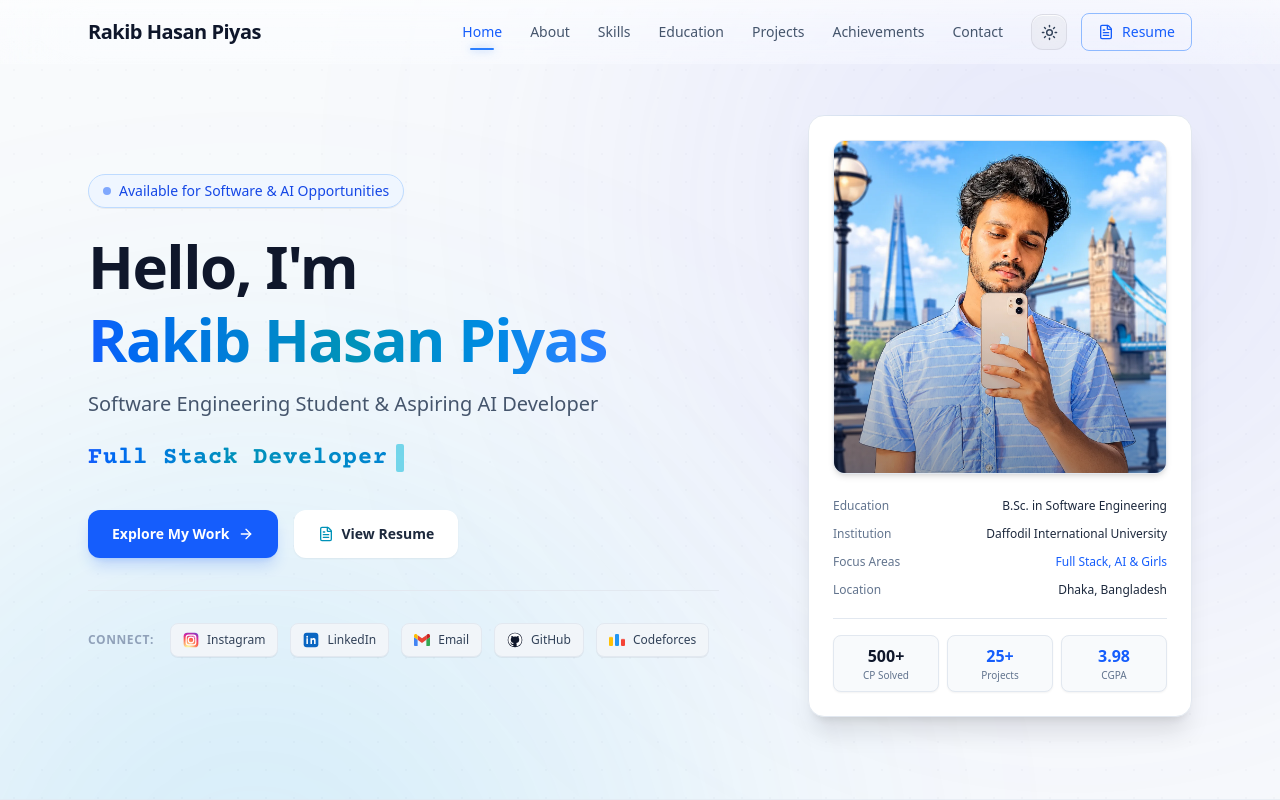
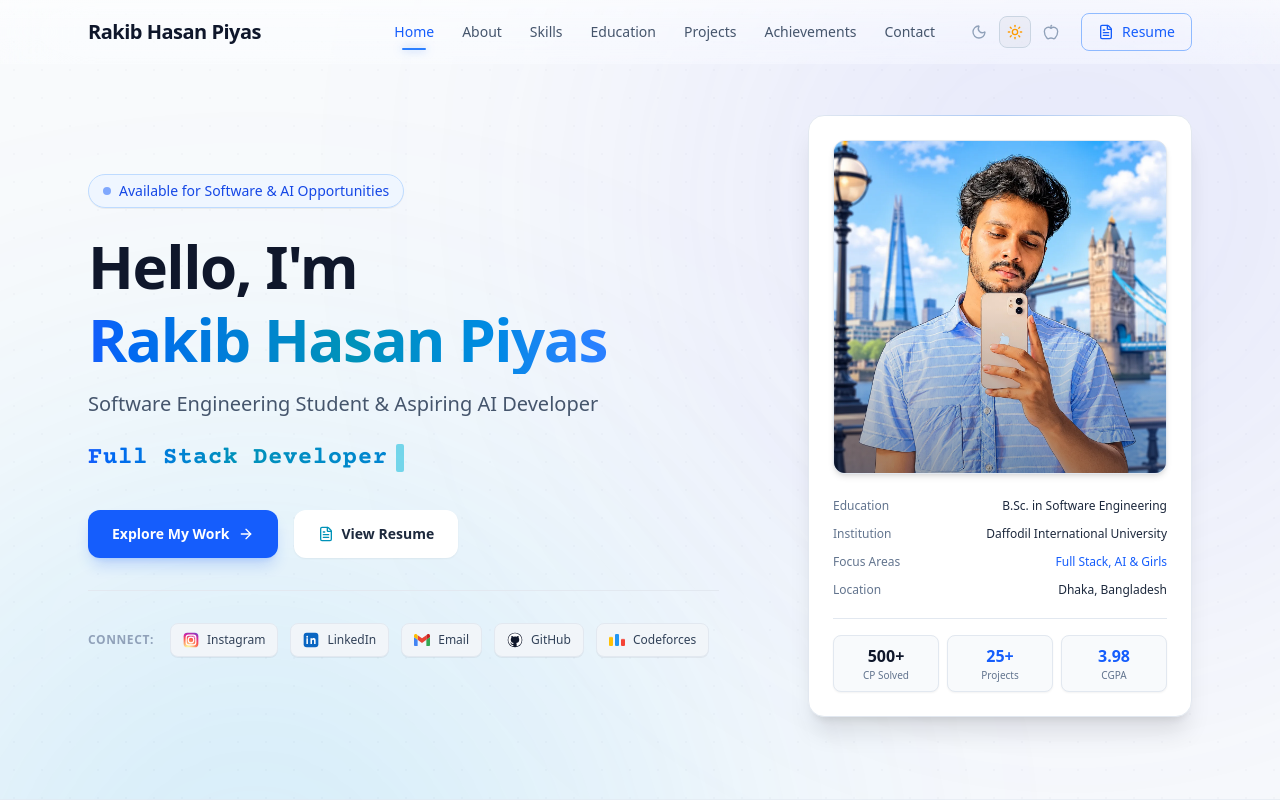
Before and after one commit to rhpiyas/portfolio-2, a Next.js app: page / in a window 1280 px wide. Shown: the top 800 px of the page. Built offline with nearby package versions, Linux system fonts and the light colour scheme.

Commit message:
Updated theme switching style

```diff
--- a/src/components/ui/ThemeToggle.tsx
+++ b/src/components/ui/ThemeToggle.tsx
@@ -1,61 +1,77 @@
 "use client";
 
-import { useTheme } from "@/context/ThemeContext";
-import { Sun, Moon, Apple } from "lucide-react";
+import { useTheme, Theme } from "@/context/ThemeContext";
+import { Moon, Sun, Apple } from "lucide-react";
 
 interface ThemeToggleProps {
   className?: string;
 }
 
+const themeOptions: {
+  id: Theme;
+  label: string;
+  icon: typeof Moon;
+  activeColor: string;
+}[] = [
+  {
+    id: "dark",
+    label: "Dark theme",
+    icon: Moon,
+    activeColor: "text-amber-300",
+  },
+  {
+    id: "light",
+    label: "Light theme",
+    icon: Sun,
+    activeColor: "text-amber-500",
+  },
+  {
+    id: "apple",
+    label: "Apple liquid glass theme",
+    icon: Apple,
+    activeColor: "text-cyan-600 dark:text-cyan-400",
+  },
+];
+
 export default function ThemeToggle({ className = "" }: ThemeToggleProps) {
-  const { theme, toggleTheme, mounted } = useTheme();
+  const { theme, setTheme, mounted } = useTheme();
 
   if (!mounted) {
     return (
       <div
-        className={`w-9 h-9 rounded-xl border border-transparent ${className}`}
+        className={`w-24 h-8 ${className}`}
         aria-hidden="true"
       />
     );
   }
 
-  const getThemeInfo = () => {
-    if (theme === "dark") {
-      return {
-        label: "Dark Mode (Click for Light Mode)",
-        className:
-          "border-white/10 bg-white/[0.06] text-amber-300 hover:bg-white/[0.12] hover:text-amber-200 hover:border-white/20 shadow-[inset_0_1px_0_rgba(255,255,255,0.12)]",
-        icon: <Moon size={17} className="transition-transform duration-300 -rotate-12 hover:rotate-0" />,
-      };
-    }
-    if (theme === "light") {
-      return {
-        label: "Light Mode (Click for Apple Liquid Glass Theme)",
-        className:
-          "border-slate-900/[0.08] bg-slate-900/[0.04] text-slate-700 hover:bg-slate-900/[0.08] hover:text-blue-600 hover:border-slate-900/[0.14] shadow-[inset_0_1px_0_rgba(255,255,255,0.8)]",
-        icon: <Sun size={17} className="transition-transform duration-300 rotate-0 hover:rotate-45" />,
-      };
-    }
-    // Apple Glass Theme
-    return {
-      label: "Apple Liquid Glass Theme (Click for Dark Mode)",
-      className:
-        "border-cyan-400/50 bg-cyan-500/[0.12] text-cyan-600 hover:bg-cyan-500/[0.22] hover:text-cyan-700 hover:border-cyan-400/70 shadow-[inset_0_1px_0_rgba(255,255,255,0.95),0_0_14px_rgba(6,182,212,0.3)]",
-      icon: <Apple size={17} className="transition-transform duration-300 hover:scale-110" />,
-    };
-  };
-
-  const current = getThemeInfo();
-
   return (
-    <button
-      onClick={toggleTheme}
-      type="button"
-      aria-label={current.label}
-      title={current.label}
-      className={`relative inline-flex items-center justify-center w-9 h-9 rounded-xl border transition-all duration-200 cursor-pointer select-none backdrop-blur-md ${current.className} ${className}`}
+    <div
+      role="radiogroup"
+      aria-label="Theme switcher"
+      className={`flex items-center gap-1 ${className}`}
     >
-      {current.icon}
-    </button>
+      {themeOptions.map(({ id, label, icon: Icon, activeColor }) => {
+        const isActive = theme === id;
+        return (
+          <button
+            key={id}
+            onClick={() => setTheme(id)}
+            type="button"
+            role="radio"
+            aria-checked={isActive}
+            aria-label={label}
+            title={`${label}${isActive ? " (Active)" : ""}`}
+            className={`w-8 h-8 flex items-center justify-center rounded-lg transition-all duration-200 cursor-pointer ${
+              isActive
+                ? `border border-slate-300 dark:border-slate-700 bg-slate-900/[0.04] dark:bg-white/[0.06] ${activeColor}`
+                : "border border-transparent text-slate-400 hover:text-slate-600 dark:text-slate-500 dark:hover:text-slate-300"
+            }`}
+          >
+            <Icon size={16} />
+          </button>
+        );
+      })}
+    </div>
   );
 }
```
